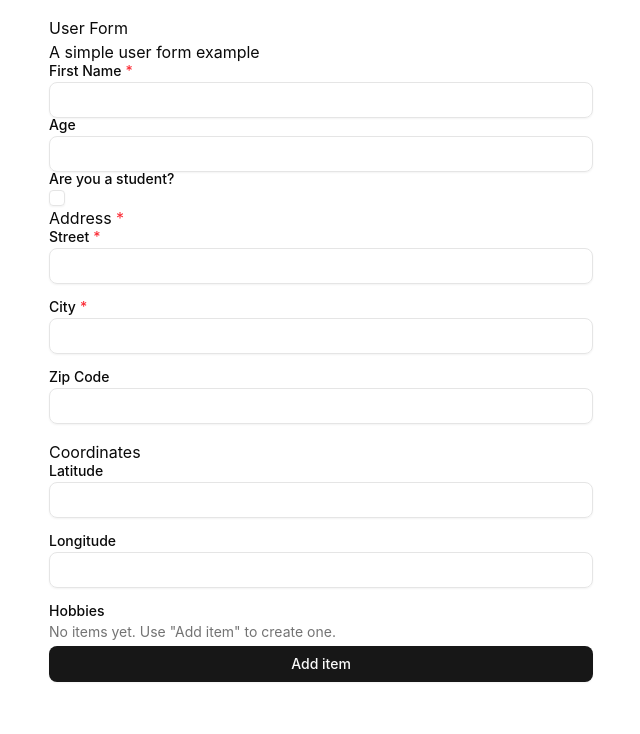
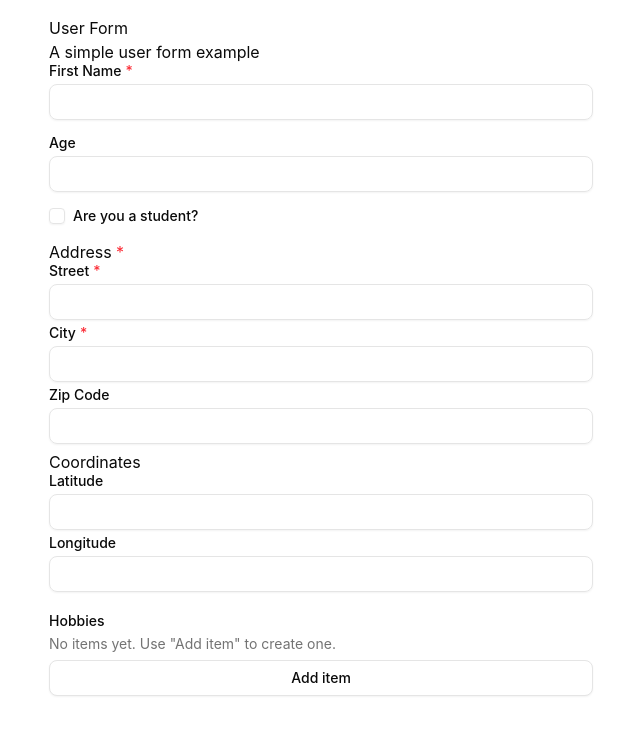
Before and after one commit to lbogerd/autoform, a React (Vite) app: page / in a window 1280 px wide. Shown: the top 734 px of the page, without its empty margins (319-959 px from the left). Built offline with nearby package versions, Linux system fonts and the light colour scheme.

Commit message:
fix: adjust checkbox field layout and adjust spacing

```diff
--- a/src/components/autoform/auto-form.tsx
+++ b/src/components/autoform/auto-form.tsx
@@ -15,7 +15,7 @@ export const AutoForm = ({
     <form>
       {schema.title && <h1>{schema.title}</h1>}
       {schema.description && <p>{schema.description}</p>}
-      <div>
+      <div className="flex flex-col gap-4">
         {Object.entries(schema.fields).map(([key, field]) => (
           <AutoField key={key} field={field} />
         ))}
@@ -62,19 +62,24 @@ export const AutoField = ({
 
     case "boolean":
       return (
-        <WithErrorMessage errorMessage={field.errorMessage}>
+        <div>
+          <div className="flex items-center gap-2">
+            <Checkbox
+              defaultChecked={field.default as boolean}
+              required={field.required}
+              id={field.title}
+            />
             <LabelWithRequired
               htmlFor={field.title}
               required={field.required || false}
             >
               {field.title}
             </LabelWithRequired>
-          <Checkbox
-            defaultChecked={field.default as boolean}
-            required={field.required}
-            id={field.title}
-          />
-        </WithErrorMessage>
+          </div>
+          {field.errorMessage && (
+            <span className="text-red-500">{field.errorMessage}</span>
+          )}
+        </div>
       );
 
     case "object":
@@ -85,7 +90,7 @@ export const AutoField = ({
             {field.required && <RequiredIndicator required={field.required} />}
           </h2>
           {Object.entries(field.properties).map(([key, subField]) => (
-            <div key={key} className="mb-4">
+            <div key={key} className="mb-1.5">
               <AutoField field={subField} />
             </div>
           ))}
@@ -107,7 +112,7 @@ const WithErrorMessage = ({
   children: React.ReactNode;
   errorMessage: z.infer<typeof FieldSchema>["errorMessage"];
 }) => (
-  <div className="flex flex-col gap-1">
+  <div className="flex flex-col gap-1.5">
     {children}
     {errorMessage && <span className="text-red-500">{errorMessage}</span>}
   </div>
@@ -161,7 +166,7 @@ const ArrayFieldRenderer = ({ field }: { field: ArrayField }) => {
         {field.title}
       </LabelWithRequired>
 
-      <div className="flex flex-col gap-3">
+      <div className="flex flex-col gap-1">
         {items.map((item) => {
           const itemField = {
             ...field.itemType,
@@ -178,8 +183,8 @@ const ArrayFieldRenderer = ({ field }: { field: ArrayField }) => {
               <Button
                 type="button"
                 onClick={() => removeItem(item.id)}
-                variant={"destructive"}
-                className="mt-auto"
+                variant={"ghost"}
+                className="mt-auto hover:bg-destructive/90 hover:text-white focus-visible:ring-destructive/20 dark:focus-visible:ring-destructive/40 dark:bg-destructive/60"
               >
                 Remove
               </Button>
@@ -194,7 +199,7 @@ const ArrayFieldRenderer = ({ field }: { field: ArrayField }) => {
         )}
       </div>
 
-      <Button type="button" onClick={addItem}>
+      <Button type="button" variant={"outline"} onClick={addItem}>
         Add item
       </Button>
     </WithErrorMessage>
```
Lines whose indentation alone changed are shown as unchanged.
